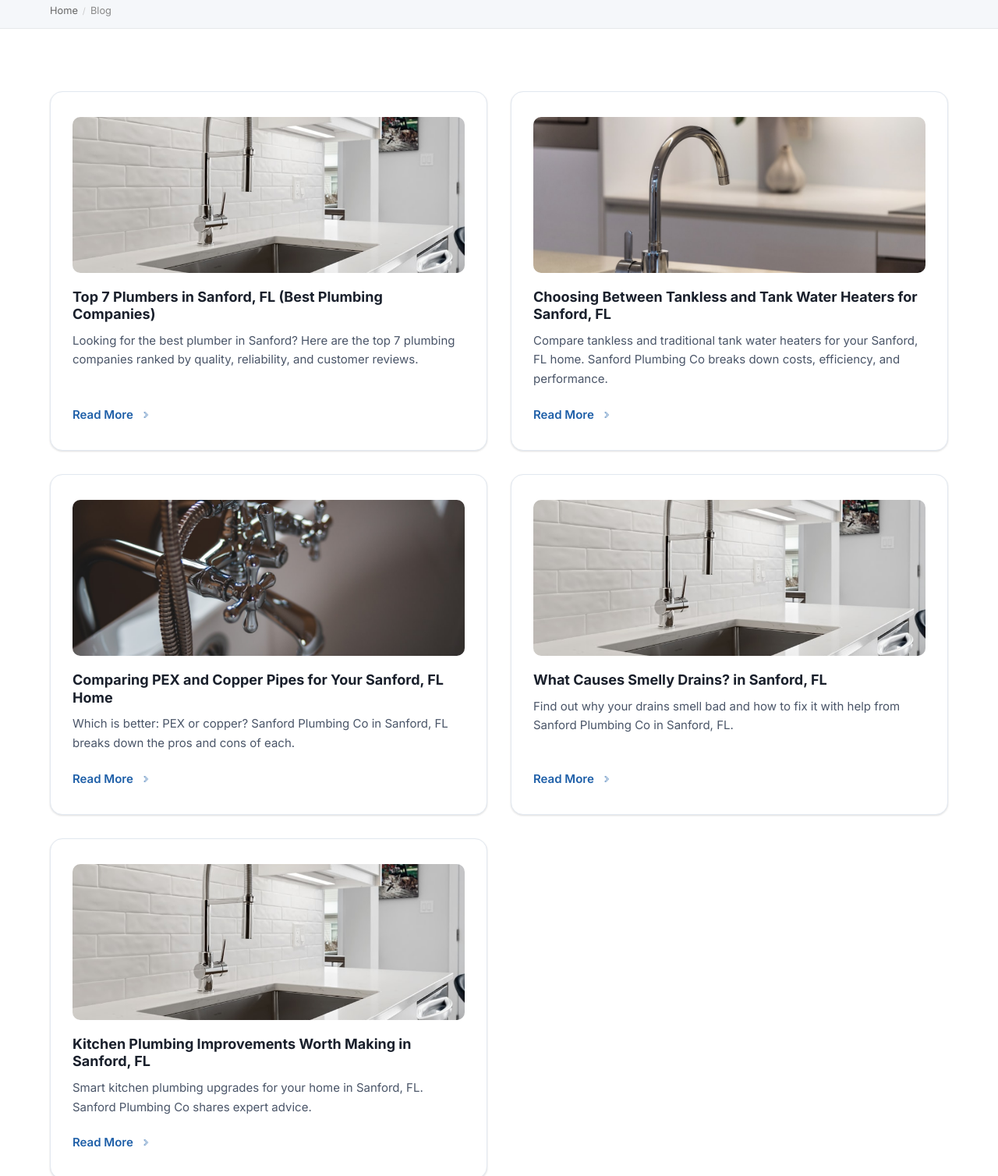
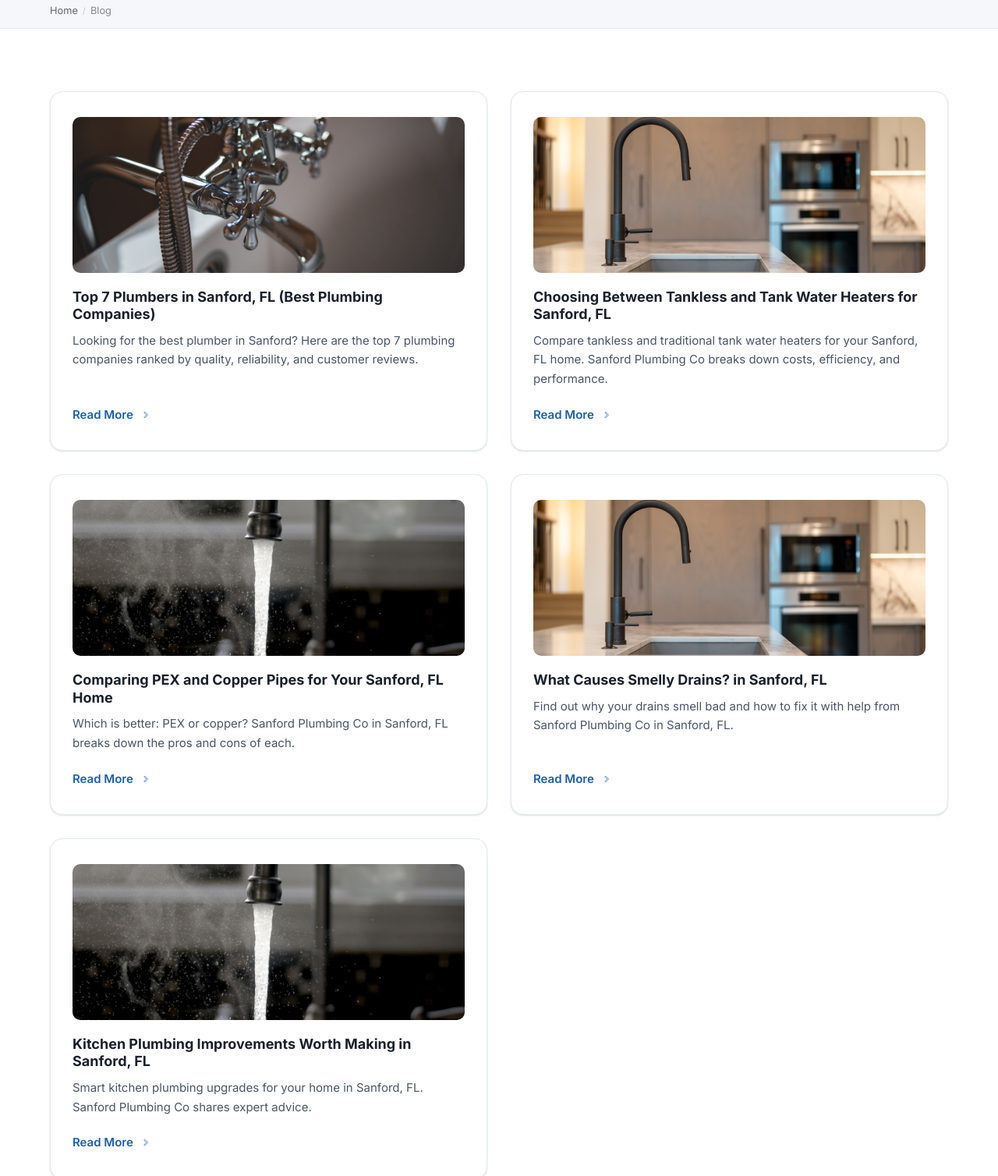
Before and after one commit to plumbingpo/sanfordplumbingco, a plain HTML site: page blog/index.html in a window 1280 px wide. Shown: the part 389-1897 px from the top of the page at 78% size. Drawn offline with Linux system fonts and the light colour scheme.

```diff
--- a/blog/index.html
+++ b/blog/index.html
@@ -144,7 +144,7 @@
   <div class="container">
     <div class="grid grid-2">
       <a href="../blog/top-plumbers/" class="service-card">
-        <div class="service-card-img" style="background-image:url('../images/content/plumber-working-5.jpg');"></div>
+        <div class="service-card-img" style="background-image:url('../images/heroes/plumbing-general-1.jpg');"></div>
         <div class="service-card-body">
           <h3>Top 7 Plumbers in Sanford, FL (Best Plumbing Companies)</h3>
           <p>Looking for the best plumber in Sanford? Here are the top 7 plumbing companies ranked by quality, reliability, and customer reviews.</p>
@@ -152,7 +152,7 @@
         </div>
       </a>
       <a href="../blog/tankless-vs-tank-water-heaters/" class="service-card">
-        <div class="service-card-img" style="background-image:url('../images/heroes/plumbing-general-2.jpg');"></div>
+        <div class="service-card-img" style="background-image:url('../images/content/plumber-working-4.jpg');"></div>
         <div class="service-card-body">
           <h3>Choosing Between Tankless and Tank Water Heaters for Sanford, FL</h3>
           <p>Compare tankless and traditional tank water heaters for your Sanford, FL home. Sanford Plumbing Co breaks down costs, efficiency, and performance.</p>
@@ -160,7 +160,7 @@
         </div>
       </a>
       <a href="../blog/pex-vs-copper-piping/" class="service-card">
-        <div class="service-card-img" style="background-image:url('../images/heroes/plumbing-general-1.jpg');"></div>
+        <div class="service-card-img" style="background-image:url('../images/heroes/plumbing-general-3.jpg');"></div>
         <div class="service-card-body">
           <h3>Comparing PEX and Copper Pipes for Your Sanford, FL Home</h3>
           <p>Which is better: PEX or copper? Sanford Plumbing Co in Sanford, FL breaks down the pros and cons of each.</p>
@@ -168,7 +168,7 @@
         </div>
       </a>
       <a href="../blog/why-drains-smell-bad/" class="service-card">
-        <div class="service-card-img" style="background-image:url('../images/content/plumber-working-5.jpg');"></div>
+        <div class="service-card-img" style="background-image:url('../images/content/plumber-working-4.jpg');"></div>
         <div class="service-card-body">
           <h3>What Causes Smelly Drains? in Sanford, FL</h3>
           <p>Find out why your drains smell bad and how to fix it with help from Sanford Plumbing Co in Sanford, FL.</p>
@@ -176,7 +176,7 @@
         </div>
       </a>
       <a href="../blog/kitchen-plumbing-upgrade-guide/" class="service-card">
-        <div class="service-card-img" style="background-image:url('../images/content/plumber-working-5.jpg');"></div>
+        <div class="service-card-img" style="background-image:url('../images/heroes/plumbing-general-3.jpg');"></div>
         <div class="service-card-body">
           <h3>Kitchen Plumbing Improvements Worth Making in Sanford, FL</h3>
           <p>Smart kitchen plumbing upgrades for your home in Sanford, FL. Sanford Plumbing Co shares expert advice.</p>
```
Also changed, not shown: blog/kitchen-plumbing-upgrade-guide/index.html (+1 -1 lines), blog/pex-vs-copper-piping/index.html (+1 -1 lines), blog/tankless-vs-tank-water-heaters/index.html (+1 -1 lines), blog/why-drains-smell-bad/index.html (+1 -1 lines), drain-cleaning/index.html (+1 -1 lines), emergency-plumbing/index.html (+1 -1 lines).
